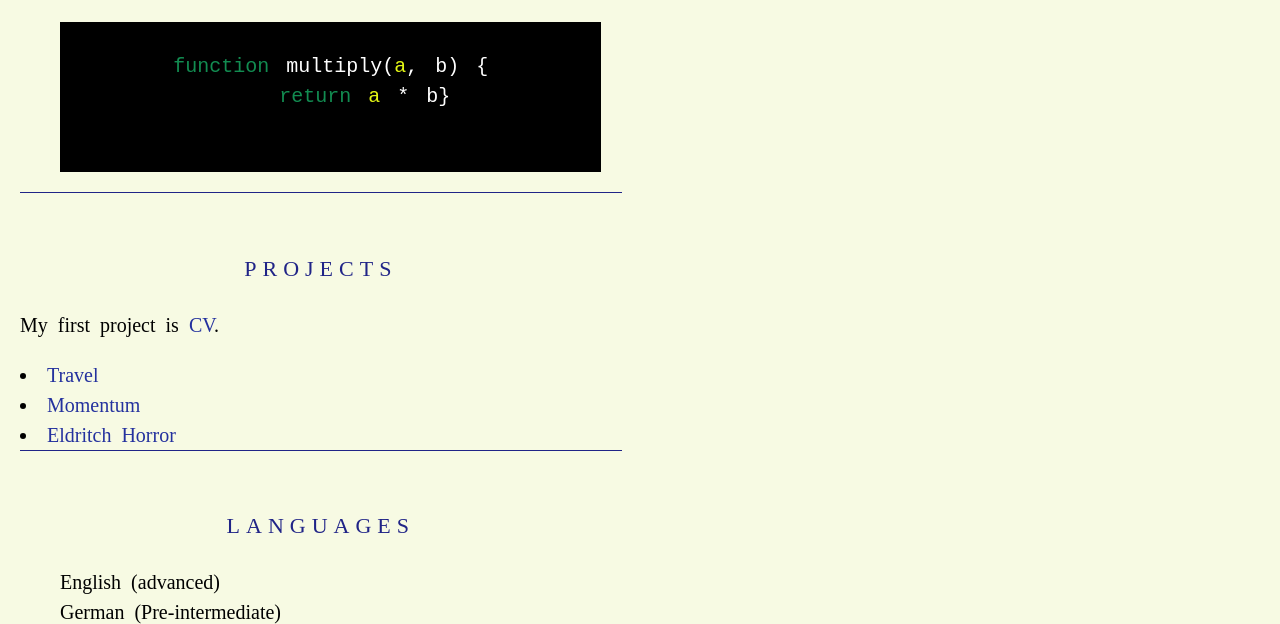
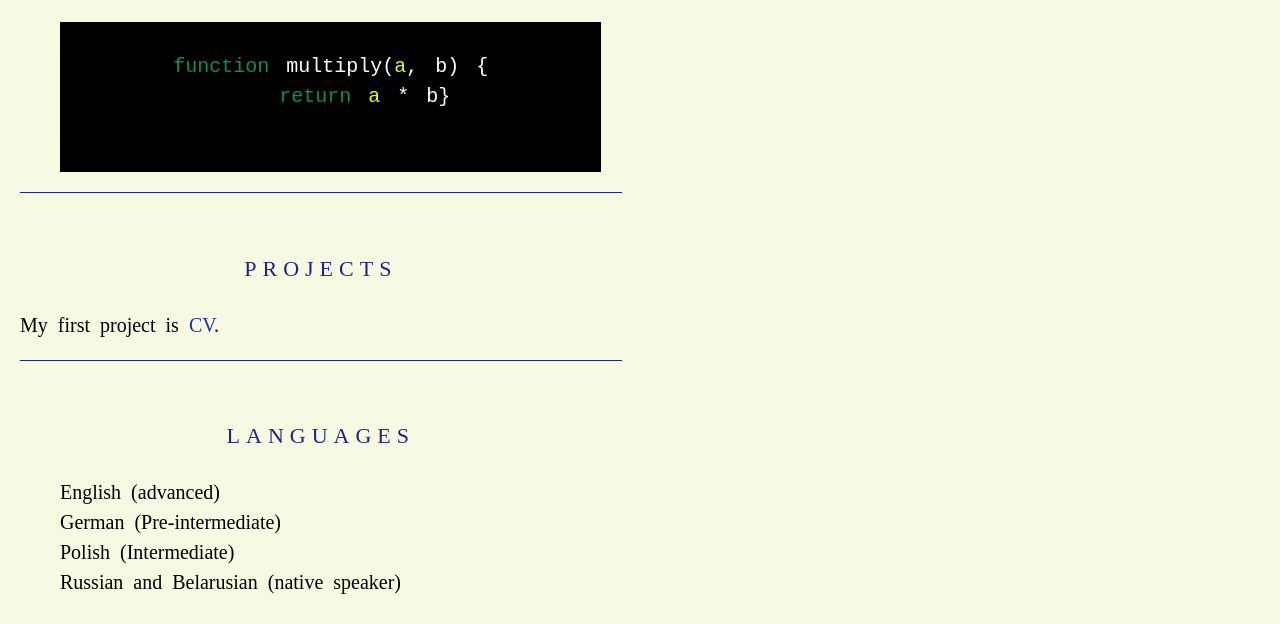
Before and after one commit to Alisatonks/rsschool-cv, a plain HTML site: page index.html in a window 1280 px wide. Shown: the part 1868-2492 px from the top of the page. Drawn offline with Linux system fonts and the light colour scheme; a web font is replaced by a local one.

Commit message:
fix: change file

```diff
--- a/index.html
+++ b/index.html
@@ -93,9 +93,6 @@
             <h2 class="section-title">Projects</h2>
             <p> My first project is <a href="https://alisatonks.github.io/rsschool-cv/" class="contact-link">CV</a>.
             </p>
-                <li><a href="https://rolling-scopes-school.github.io/alisatonks-JSFEPRESCHOOL2022Q2/travel/" class="contact-link">Travel</a></li>
-                <li><a href="https://alisatonks-momentum.netlify.app/" class="contact-link">Momentum</a></li>
-                <li><a href="https://alisatonks-codejam.netlify.app/" class="contact-link">Eldritch Horror</a></li>
         </section>
             <section class="section section-languages" id="Languages">
                 <h2 class="section-title">Languages</h2>
```
